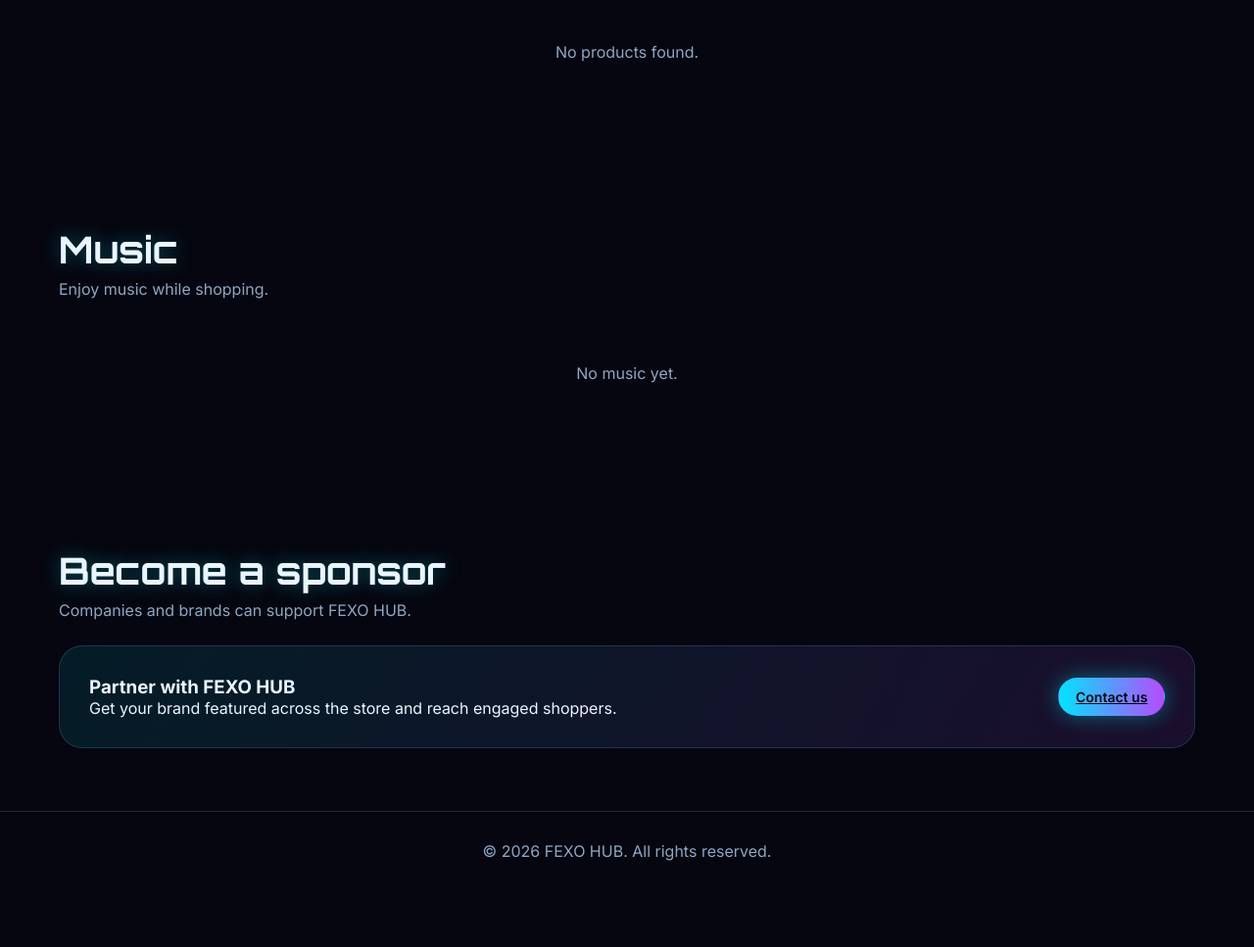
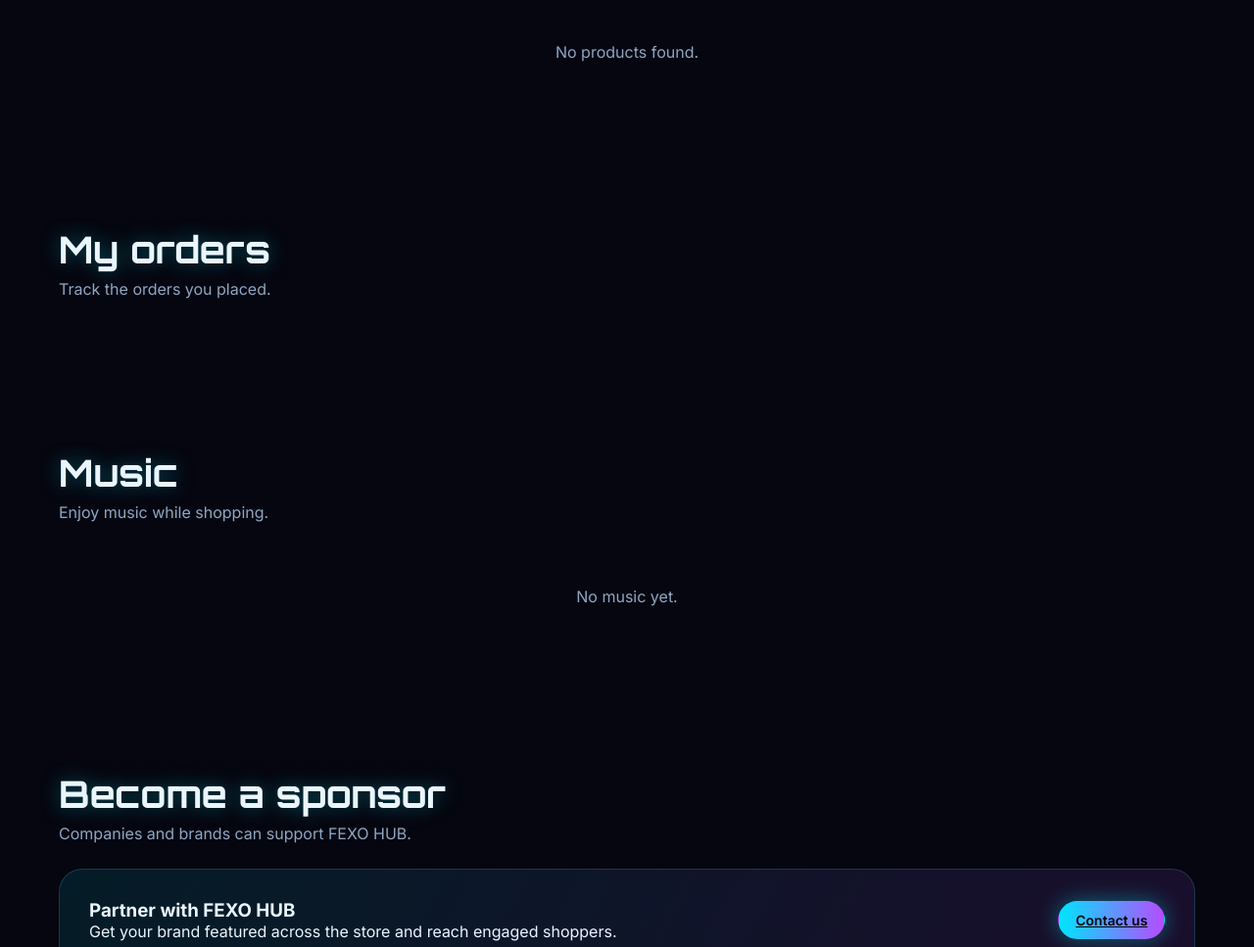
Before and after one commit to supan-io/FEXO-HUB-shop, a plain HTML site: page index.html in a window 1280 px wide. Shown: the part 1168-2135 px from the top of the page at 98% size. Before the commit the page ends 2077 px from the top, so only its background shows below. Drawn offline with Linux system fonts and the light colour scheme; no server answers.

Commit message:
Update index.html

```diff
--- a/index.html
+++ b/index.html
@@ -30,6 +30,11 @@
 
 <section id="products" class="section"><div class="section-head"><h2 id="productsTitle">All products</h2><p id="productsSubtitle"></p></div><div id="productsGrid" class="products"></div><p id="emptyState" class="empty hidden">No products found.</p></section>
 
+
+  <section id="myOrders" class="section">
+  <div class="section-head"><h2>My orders</h2><p>Track the orders you placed.</p></div>
+  <div id="myOrdersList" class="admin-list"></div>
+  </section>
 <section id="music" class="section"><div class="section-head"><h2>Music</h2><p>Enjoy music while shopping.</p></div><div id="musicList" class="music-list"></div></section>
 
 <section id="sponsor" class="section sponsor"><div class="section-head"><h2>Become a sponsor</h2><p>Companies and brands can support FEXO HUB.</p></div>
```
